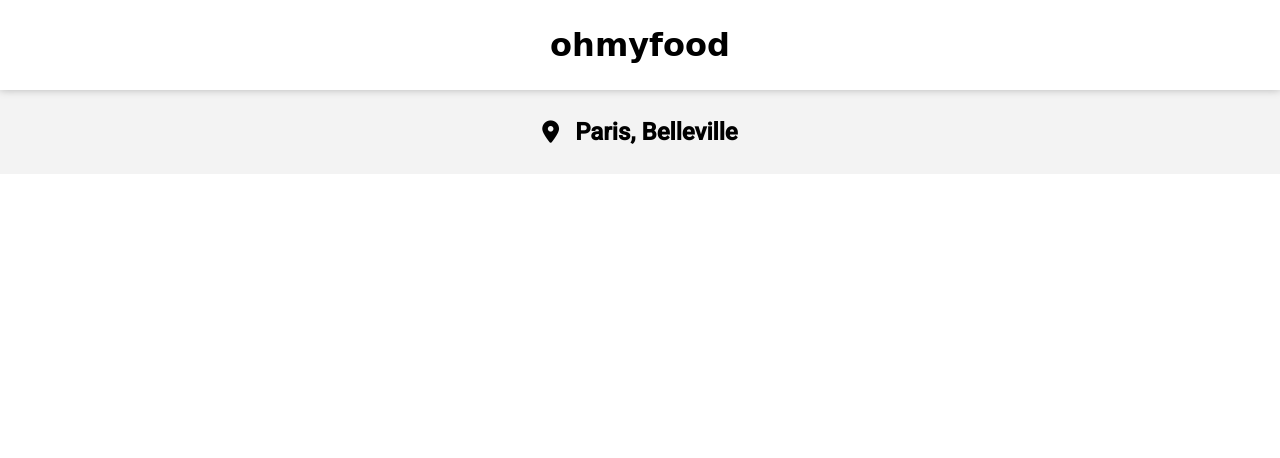
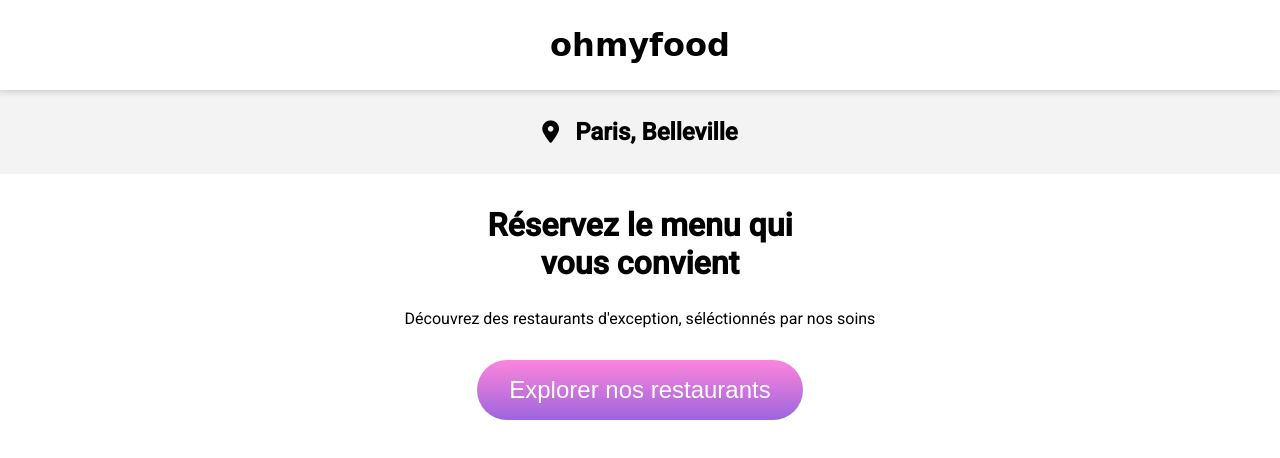
Before and after one commit to fariben06/ohmyfoodP3, a plain HTML site: page index.html in a window 1280 px wide. Drawn offline with Linux system fonts and the light colour scheme; a web font is replaced by a local one.

Commit message:
ohmyfood
Version fonctionnel manque la mise en page

```diff
--- a/index.html
+++ b/index.html
@@ -13,11 +13,20 @@
     <header>
        <h1>ohmyfood</h1>
     </header>
+
+
     <main>
-        <div class="city">
+            <div class="city">
             <i class="fas fa-map-marker-alt"></i>
-        <div><h2>Paris, Belleville</h2></div>
-    </div>
+            <h2>Paris, Belleville</h2>
+            </div>
+
+        <section class="explorer">
+            <h2>Réservez le menu qui<br>vous convient</h2>
+            <p>Découvrez des restaurants d'exception, séléctionnés par nos soins </p>
+            <button>Explorer nos restaurants</button>
+        </section>
     </main>
-</body>
+ </body>
+
 </html>
--- a/style.css
+++ b/style.css
@@ -34,3 +34,35 @@
 main .city i {
     font-size: 1.4rem;
 }
+
+/* EXPLORER */
+.explorer {
+    text-align: center;
+}
+
+.explorer h2 {
+    margin-top: 2rem;
+    font-size: 2rem;
+}
+
+.explorer p {
+    font-size: 1rem;
+}
+
+.explorer button {
+    color: white;font-weight: 300;
+    font-size: 1.5rem;
+    padding: 1rem 2rem;
+    border: none;
+    border-radius: 2rem;
+    box-shadow: 2px 1px 8px --3px #000000;
+    background-image: linear-gradient(to top, rgba(147, 86, 220, 0.9), rgba(255, 121, 218, 0.9));
+    transition: transform 200ms;
+    margin-top: 1rem;
+}
+
+.explorer button:hover {
+    transform: scale(1.1);
+    opacity: 0.9;
+
+}
```
Also changed, not shown: 1 other file.
